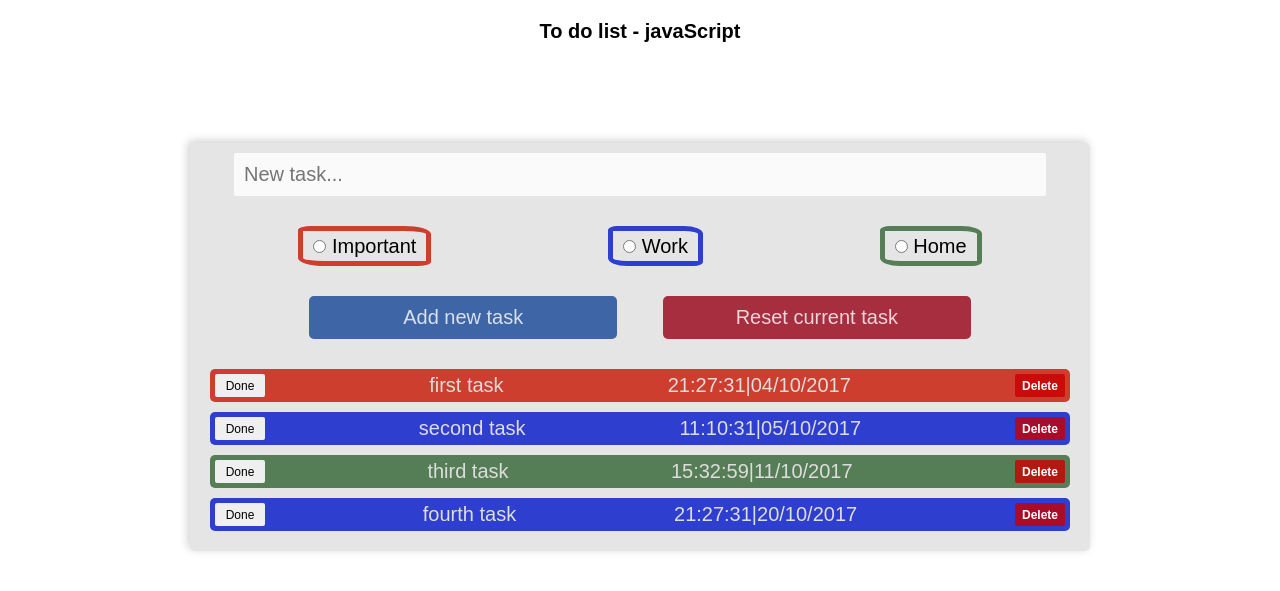
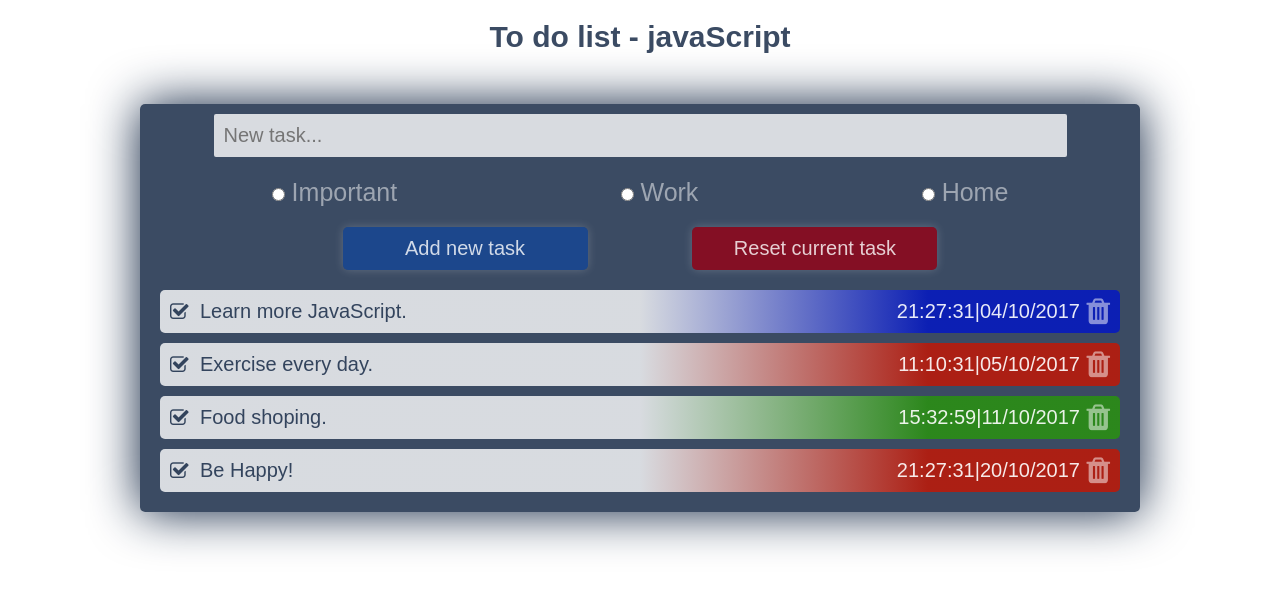
Before and after one commit to Piecuch-Patryk/Task-Manager, a PHP site: page / in a window 1280 px wide. Shown: the top 591 px of the page. Run offline with PHP 8.4, Linux system fonts and the light colour scheme.

Commit message:
New desig.

```diff
--- a/index.html
+++ b/index.html
@@ -5,6 +5,8 @@
     <meta charset="UTF-8">
     <title>To Do list - javaScript</title>
     <link rel="stylesheet" href="./styles.css" type="text/css">
+    <!--font awesome-->
+    <link href="https://maxcdn.bootstrapcdn.com/font-awesome/4.7.0/css/font-awesome.min.css" rel="stylesheet" integrity="sha384-wvfXpqpZZVQGK6TAh5PVlGOfQNHSoD2xbE+QkPxCAFlNEevoEH3Sl0sibVcOQVnN" crossorigin="anonymous">
 </head>
 
 <body>
--- a/scripts/main.js
+++ b/scripts/main.js
@@ -1,22 +1,22 @@
 let tasksArray = [
     {
-        id: 'first task',
-        validity: 'validity-1',
+        id: 'Learn more JavaScript.',
+        validity: 'validity-2',
         date: '21:27:31|04/10/2017'
     },
     {
-        id: 'second task',
-        validity: 'validity-2',
+        id: 'Exercise every day.',
+        validity: 'validity-1',
         date: '11:10:31|05/10/2017'
     },
     {
-        id: 'third task',
+        id: 'Food shoping.',
         validity: 'validity-3',
         date: '15:32:59|11/10/2017'
     },
     {
-        id: 'fourth task',
-        validity: 'validity-2',
+        id: 'Be Happy!',
+        validity: 'validity-1',
         date: '21:27:31|20/10/2017'
     }
 ];
@@ -56,7 +56,7 @@ function newTask() {
         if (month < 10 && month >= 0) {
             month = '0' + month;
         }
-        const actualTimeDate = hour + ':' + minute + ':' + second + '|' + day + '/' + month + '/' + year;
+        const actualTimeDate = 'Saved at ' + hour + ':' + minute + ':' + second + '|' + day + '/' + month + '/' + year;
 
         validation = validation.id;
 
@@ -87,9 +87,7 @@ function createList() {
     for (let i = 0; i < tasksArray.length; i++) {
         const li = document.createElement('li'),
             toggleBtn = document.createElement('button'),
-            toggleBtnText = document.createTextNode('Done'),
             deleteBtn = document.createElement('button'),
-            deleteBtnText = document.createTextNode('Delete'),
             span = document.createElement('span'),
             p = document.createElement('p'),
             textNodeP = document.createTextNode(tasksArray[i].id),
@@ -100,10 +98,10 @@ function createList() {
         // build up buttons;
         toggleBtn.classList.add('toggle-btn');
         toggleBtn.setAttribute('type', 'button');
-        toggleBtn.appendChild(toggleBtnText);
+        toggleBtn.innerHTML = '<i class="fa fa-check-square-o" aria-hidden="true"></i>';
         deleteBtn.classList.add('delete-btn');
         deleteBtn.setAttribute('type', 'button');
-        deleteBtn.appendChild(deleteBtnText);
+        deleteBtn.innerHTML = '<i class="fa fa-trash" aria-hidden="true"></i>';
         // build up task list;
         li.appendChild(toggleBtn);
         li.appendChild(p);
@@ -116,6 +114,8 @@ function createList() {
         // set background depending on validity;
         setBackground(validity, li);
     }
+    // clear fault field;
+    document.querySelector('.fault').value = '';
     // clear input field;
     document.getElementById('taskText').value = '';
     // task buttons;
@@ -129,13 +129,13 @@ function createList() {
 function setBackground(str, el) {
     switch (str) {
         case 'validity-1':
-            el.style.backgroundColor = 'rgba(200, 20, 0, .8)';
+            el.style.backgroundImage = 'linear-gradient(90deg,rgba(255,255,255,.8)50%, rgba(200, 20, 0, .8)80%)';
             break;
         case 'validity-2':
-            el.style.backgroundColor = 'rgba(0, 20, 200, .8)';
+            el.style.backgroundImage = 'linear-gradient(90deg,rgba(255,255,255,.8)50%, rgba(0, 20, 200, .8)80%)';
             break;
         case 'validity-3':
-            el.style.backgroundColor = 'rgba(50, 100, 50, .8)';
+            el.style.backgroundImage = 'linear-gradient(90deg, rgba(255,255,255,.8)50%, rgba(40,150,10,.8)80%)';
             break;
     }
 }
@@ -154,7 +154,11 @@ function toggleTask() {
 
         toggleBtn[i].addEventListener('mouseup', function (ev) {
             ev = ev.target;
+
+            ev.parentElement.parentElement.children[1].classList.toggle('line-throught');
+
             ev.classList.toggle('checked-btn');
+            console.log();
         })
     }
 }
@@ -165,19 +169,19 @@ function deleteTask() {
     for (let i = 0; i < deleteBtn.length; i++) {
 
         deleteBtn[i].addEventListener('mouseup', function (ev) {
-            const textToRemove = ev.target.previousElementSibling.innerHTML;
+            const textToRemove = ev.target.parentElement.parentElement.innerHTML,
+                elToRemove = ev.target.parentElement.parentElement;
 
             tasksArray.splice(i, 1);
-            ev.target.parentElement.remove();
+            elToRemove.remove();
         });
     }
 }
-// add actual time&date to every new list element;
-function addTimeDate() {
-
+// clear fault message;
+function resetCurrentTask() {
+    document.querySelector('.fault').innerHTML = '';
 }
-
 
 document.addEventListener('DOMContentLoaded', createList);
 document.getElementById('new').addEventListener('mouseup', newTask);
-document.getElementById('new').addEventListener('mouseup', addTimeDate);
+document.getElementById('reset').addEventListener('mouseup', resetCurrentTask);
--- a/scripts/radioList.js
+++ b/scripts/radioList.js
@@ -4,7 +4,6 @@ function eventListenerArray() {
     for (let i = 0; i < validityList.length; i++) {
         // ON;
         validityList[i].addEventListener('mouseenter', hoverRadioList);
-        //        validityList[i].addEventListener('mouseup', ho);
         // OFF;
         validityList[i].addEventListener('mouseleave', resetColor);
     }
@@ -16,13 +15,13 @@ function hoverRadioList(event) {
 
     switch (activeField) {
         case 'validity-1':
-            input.style.backgroundColor = 'rgba(200, 20, 0, .8)';
+            input.style.backgroundImage = 'linear-gradient(90deg, rgba(255, 255, 255, .8)50%, rgba(200,20,0,.8)80%)';
             break;
         case 'validity-2':
-            input.style.backgroundColor = 'rgba(0, 20, 200, .8)';
+            input.style.backgroundImage = 'linear-gradient(90deg,rgba(255,255,255,.8)50%, rgba(0, 20, 200, .8)80%)';
             break;
         case 'validity-3':
-            input.style.backgroundColor = 'rgba(50, 100, 50, .8)';
+            input.style.backgroundImage = 'linear-gradient(90deg, rgba(255,255,255,.8)50%, rgba(40,150,10,.8)80%)';
             break;
     }
 }
--- a/styles.css
+++ b/styles.css
@@ -10,24 +10,24 @@ html {
 
 body {
     text-align: center;
-    max-width: 100rem;
+    width: 100rem;
     margin: 0 auto;
-    /*    background-color: #bbb;*/
 }
 
 body h1 {
     display: inline-block;
     margin: 2rem;
-    text-align: center;
+    font-size: 3rem;
+    color: rgba(10, 30, 60, .8);
 }
 
 
 /*fault title*/
 
 .fault {
+    height: 3rem;
     font-size: 2rem;
     color: rgba(200, 0, 0, .8);
-    height: 3rem;
 }
 
 
@@ -35,60 +35,39 @@ body h1 {
 
 .app-container {
     text-align: center;
-    margin: 5rem;
-    background-color: rgba(0, 0, 0, .1);
+    background-color: rgba(10, 30, 60, .8);
     padding: 1rem;
     border-radius: .5rem;
-    font-size: 2rem;
-    box-shadow: -.2rem -.2rem 1rem rgba(0, 0, 0, .2);
+    font-size: 2.5rem;
+    box-shadow: 0 0 5rem rgba(10, 30, 60, 1);
+    color: rgba(255, 255, 255, 0.5);
 }
 
 
 /*form*/
 
 .task-input {
-    width: 90%;
-    background-color: rgba(255, 255, 255, .8);
+    width: 85%;
     border: none;
     border-radius: .2rem;
+    padding: 1rem;
+    background-color: rgba(255, 255, 255, .8);
+    font-size: 2rem;
+    color: rgba(10, 30, 60, .8);
     transition: .5s;
-    padding: 1rem;
-    font-size: 2rem;
 }
 
 .validity-box {
     display: flex;
     justify-content: space-around;
-    margin-top: 2rem;
+    margin-top: 1rem;
     padding: 1rem;
-    transition: .25s linear;
-}
-
-.validity-box:hover {
-    transform: scale(1.05);
 }
 
 .radio-span {
     padding: 0 1rem;
     line-height: 3rem;
-    border: .5rem solid #fff;
-    border-radius: 10% 20%;
-}
-
-.radio-span:hover {
-    cursor: pointer;
-}
-
-.radio-span:nth-of-type(1) {
-    border-color: rgba(200, 20, 0, .8);
-}
-
-.radio-span:nth-of-type(2) {
-    border-color: rgba(0, 20, 200, .8);
-}
-
-.radio-span:nth-of-type(3) {
-    border-color: rgba(50, 100, 50, .8);
+    border-radius: .5rem;
 }
 
 .validity-box input:hover,
@@ -98,13 +77,15 @@ body h1 {
 
 .app-container .new-task-btn,
 .app-container .reset-btn {
-    width: 35%;
+    width: 25%;
     border: none;
     font-size: 2rem;
     border-radius: .5rem;
-    margin: 2rem;
+    margin: 1rem 5%;
     padding: 1rem;
     color: rgba(255, 255, 255, .8);
+    box-shadow: 0 0 1rem rgba(255, 255, 255, .2);
+    transition: .5s;
 }
 
 .new-task-btn:hover,
@@ -125,7 +106,7 @@ body h1 {
 }
 
 .reset-btn:hover {
-    background-color: rgba(150, 10, 30, .9);
+    background-color: rgba(160, 10, 30, .9);
 }
 
 
@@ -136,34 +117,59 @@ body h1 {
 }
 
 .tasks-list li {
+    position: relative;
     display: flex;
     justify-content: space-between;
-    padding: .5rem;
+    padding: 1rem;
     margin: 1rem;
     font-size: 2rem;
-    color: #ddd;
+    color: rgba(255, 255, 255, .9);
     border-radius: .5rem;
 }
 
-.tasks-list p {}
+.tasks-list p {
+    display: inline-block;
+    margin-left: 3rem;
+    color: rgba(10, 30, 60, .8);
+}
+
+.tasks-list span {
+    margin-right: 3rem;
+}
 
 .toggle-btn,
 .delete-btn {
-    width: 50px;
+    position: absolute;
+    top: 50%;
+    transform: translateY(-50%);
     font-size: 1.2rem;
     border: none;
     border-radius: .2rem;
+    background: none;
+    font-size: 2rem;
+    color: rgba(10, 30, 60, .8);
     transition: .5s;
 }
 
+.toggle-btn {
+    left: 1rem;
+}
+
 .delete-btn {
-    background-color: rgba(200, 0, 0, .8);
+    right: 1rem;
     font-weight: bold;
-    color: #fff;
+    color: white;
+    opacity: .5;
+    /*    color: rgba(100, 30, 0, 1);*/
+    font-size: 3rem;
+}
+
+.line-throught {
+    text-decoration: line-through;
 }
 
 .checked-btn {
-    background-color: rgba(0, 250, 0, 1);
+    color: rgba(0, 200, 30, .8);
 }
 
 .toggle-btn:hover {
```
